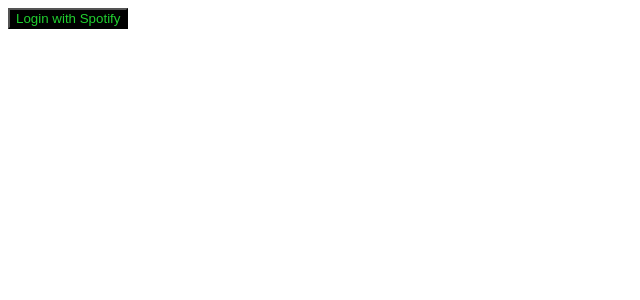
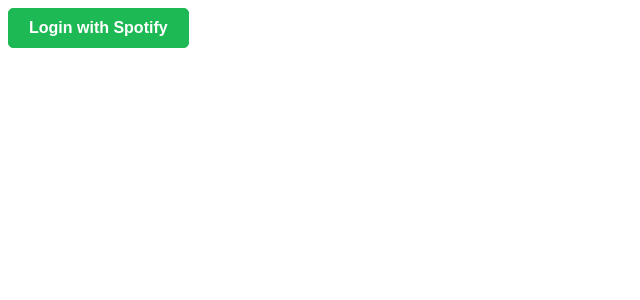
Before and after one commit to RafalSzyg-cdetheglbe/spotify-friend, an Angular app in the folder spotify-friend-ui/: page / in a window 1280 px wide. Shown: the top 300 px of the page, without its empty margins (0-640 px from the left). Built offline with nearby package versions, Linux system fonts and the light colour scheme.

Commit message:
dashboard user

```diff
--- a/spotify-friend-ui/src/app/app.component.css
+++ b/spotify-friend-ui/src/app/app.component.css
@@ -1,4 +1,18 @@
-button{
-color: rgb(32, 207, 47);
-background-color: black;
-}
+.spotify-login-button {
+    display: inline-block;
+    padding: 10px 20px;
+    font-size: 16px;
+    font-weight: bold;
+    text-align: center;
+    text-decoration: none;
+    cursor: pointer;
+    color: #fff;
+    background-color: #1db954;
+    border: 1px solid #1db954;
+    border-radius: 5px;
+    transition: background-color 0.3s ease;
+  }
+
+  .spotify-login-button:hover {
+    background-color: #167c43;
+  }
--- a/spotify-friend-ui/src/app/app.component.html
+++ b/spotify-friend-ui/src/app/app.component.html
@@ -1,3 +1,3 @@
-<button (click)="login()">Login with Spotify</button>
+<button class="spotify-login-button" (click)="login()">Login with Spotify</button>
 
   <router-outlet></router-outlet>
--- a/spotify-friend-ui/src/app/dashboard/dashboard.component.css
+++ b/spotify-friend-ui/src/app/dashboard/dashboard.component.css
@@ -0,0 +1,38 @@
+body {
+    background-color: black;
+  }
+
+.user-profile {
+    text-align: center;
+    padding: 10px;
+    border: 1px solid #1db954;
+    border-radius: 8px;
+    background-color: #1db954;
+    box-shadow: 0 0 5px rgba(0, 0, 0, 0.1);
+    max-width: 200px;
+    margin: 0 auto;
+  }
+
+  .profile-image-container {
+    border-radius: 50%;
+    overflow: hidden;
+    margin: 0 auto;
+    background-color: #1db954;
+  }
+
+  .profile-image-container img {
+    width: 100%;
+    height: auto;
+    border-radius: 50%;
+  }
+
+  .loading-message {
+    text-align: center;
+    padding: 10px;
+    background-color: #1db954;
+    border: 1px solid #1db954;
+    border-radius: 8px;
+    box-shadow: 0 0 5px rgba(0, 0, 0, 0.1);
+    max-width: 200px;
+    margin: 0 auto;
+  }
--- a/spotify-friend-ui/src/app/dashboard/dashboard.component.html
+++ b/spotify-friend-ui/src/app/dashboard/dashboard.component.html
@@ -1 +1,14 @@
-<p>dashboard works!</p>
+
+<div *ngIf="userProfile" class="user-profile">
+    <h2>User Profile</h2>
+    <div *ngIf="userProfile.images && userProfile.images.length > 0" class="profile-image-container">
+      <img [src]="userProfile.images[0].url" alt="Profile Image" width="50" height="50">
+    </div>
+    <p *ngIf="!userProfile.images || userProfile.images.length === 0">(no profile image)</p>
+    <p>Name: {{ userProfile.display_name }}</p>
+    <p>Email: {{ userProfile.email }}</p>
+  </div>
+
+  <div *ngIf="!userProfile" class="loading-message">
+    <p>Loading user profile...</p>
+  </div>
--- a/spotify-friend-ui/src/app/dashboard/dashboard.component.ts
+++ b/spotify-friend-ui/src/app/dashboard/dashboard.component.ts
@@ -7,6 +7,7 @@
   styleUrls: ['./dashboard.component.css']
 })
 export class DashboardComponent implements OnInit {
+  userProfile: any;
 
   constructor(private spotifyService: SpotifyService) {}
 
@@ -14,11 +15,10 @@
     this.spotifyService.getMyProfile().subscribe(
       (data) => {
         console.log('User Profile:', data);
-        // Handle the user profile data here
+        this.userProfile = data
       },
       (error) => {
         console.error('Error fetching user profile:', error);
-        // Handle the error here
       }
     );
   }
```
